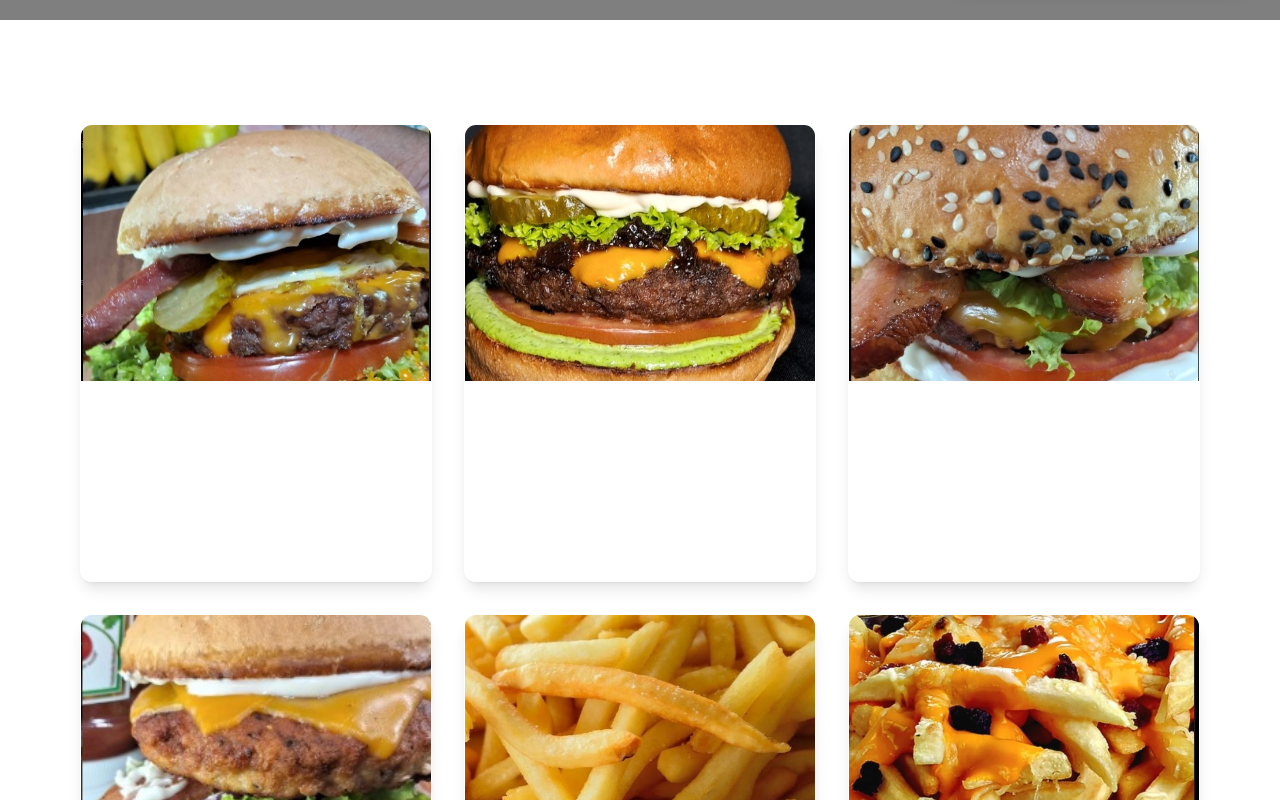
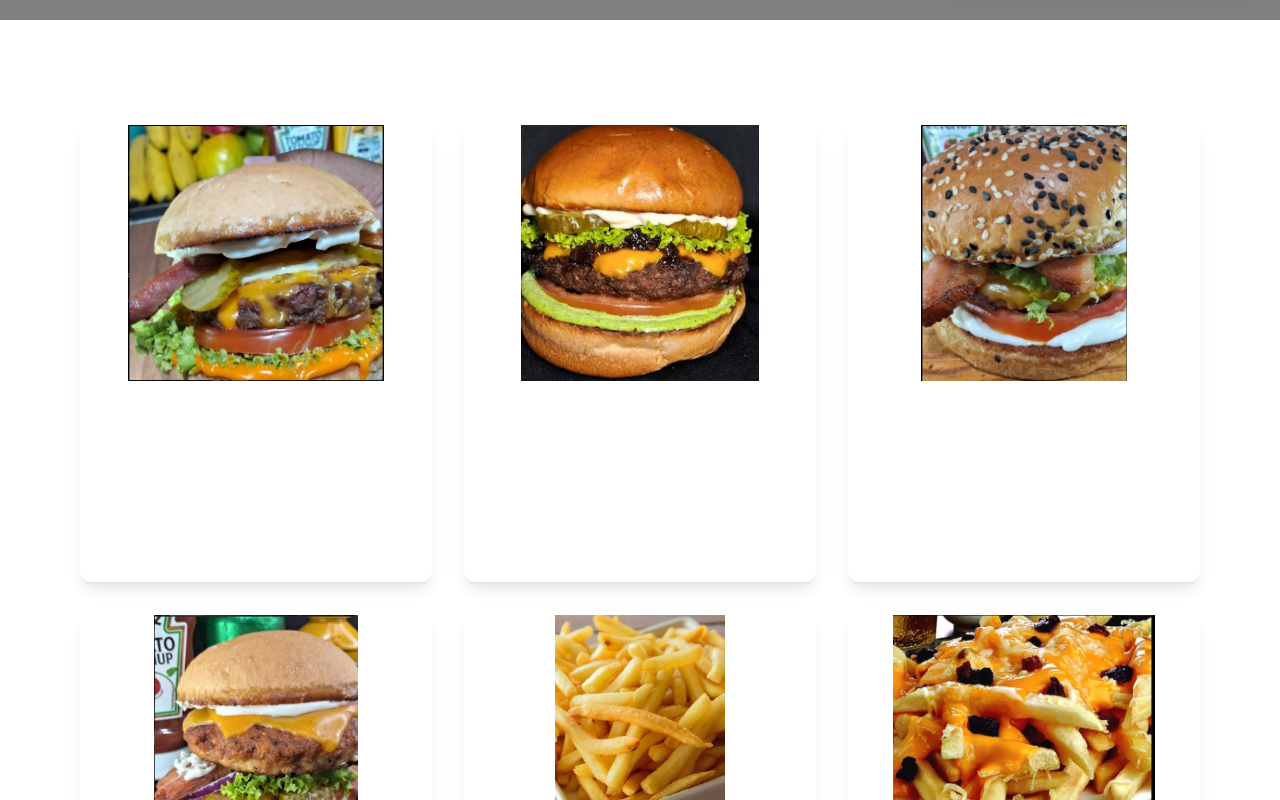
Before and after one commit to fabiojsdev/deby-s_burguer, a React (Vite) app: page / in a window 1280 px wide. Shown: the part 780-1580 px from the top of the page. Built offline with nearby package versions, Linux system fonts and the light colour scheme; grey boxes are pictures that could not be loaded.

Commit message:
update de imagens

```diff
--- a/src/sections/Cardapio.jsx
+++ b/src/sections/Cardapio.jsx
@@ -163,11 +163,11 @@ export default function Cardapio() {
           {cardapio.map((item) => (
             <div key={item.id} className="bg-white/10 backdrop-blur-sm rounded-xl shadow-lg overflow-hidden hover:shadow-xl transition-shadow duration-300 border border-white/10">
               {/* Contêiner da Imagem */}
-              <div className="h-64 overflow-hidden">
+              <div className="h-64 w-full flex items-center justify-center overflow-hidden">
                 <img
                   src={item.image}
                   alt={item.name}
-                  className="w-full h-full object-cover transform hover:scale-105 transition-transform duration-300"
+                  className="w-full h-full object-contain transform hover:scale-105 transition-transform duration-300"
                 />
               </div>
               <div className="p-6 flex flex-col h-[200px]"> {/* Altura fixa para o contêiner */}
```
